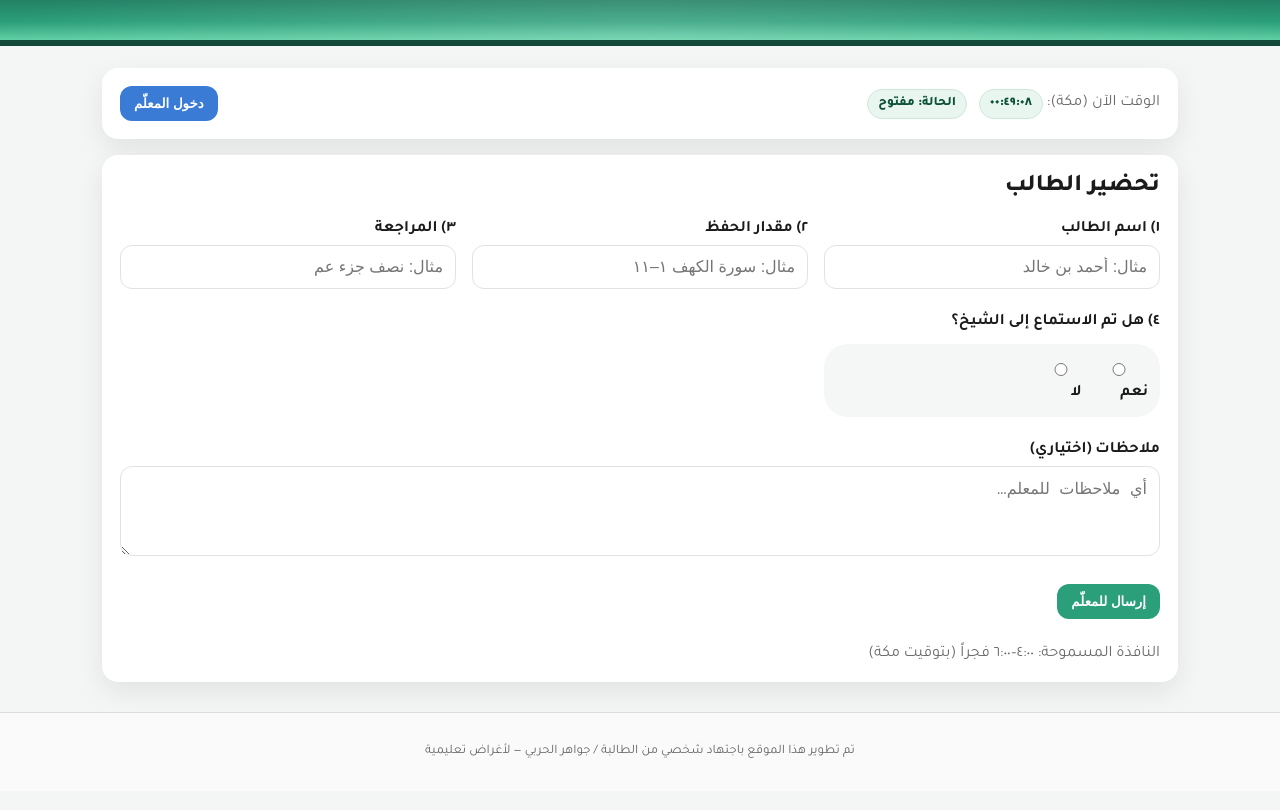
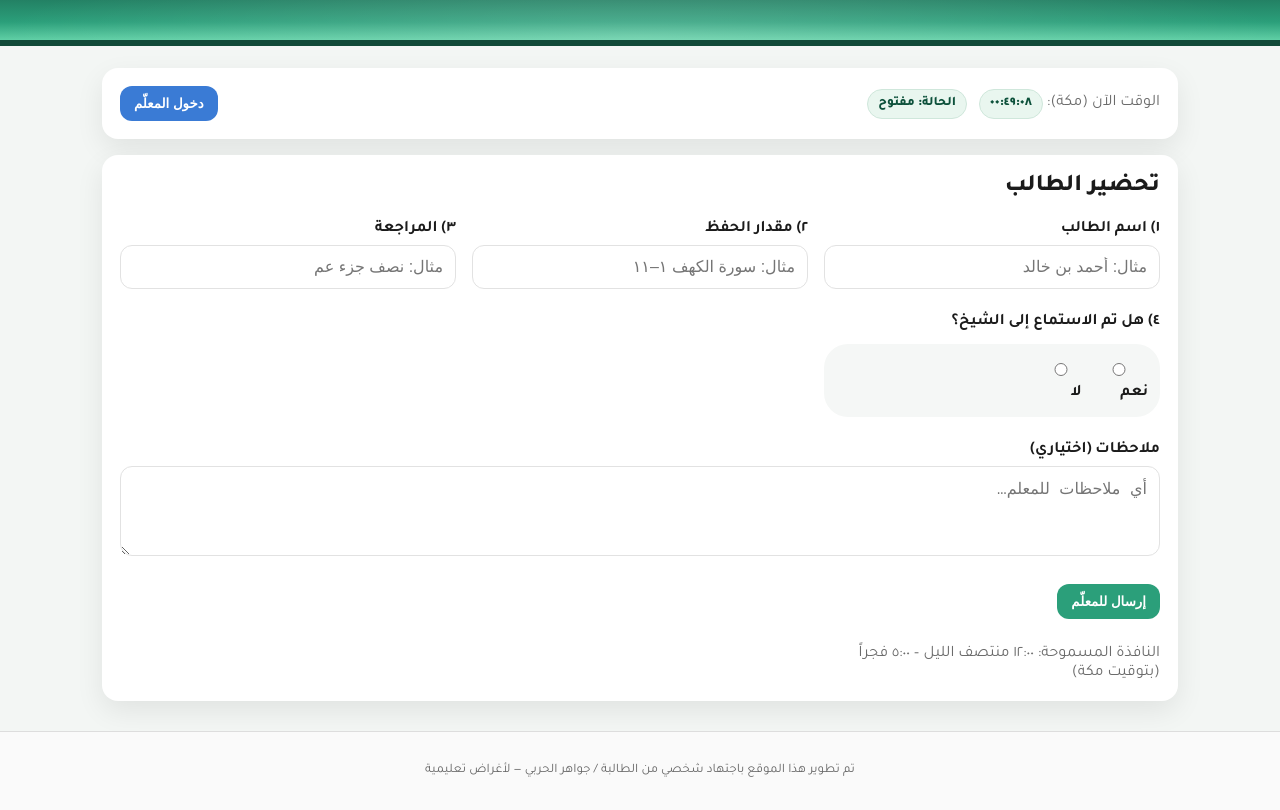
Before and after one commit to gawaher24-max/madina-attendance-app., a plain HTML site: page index.html in a window 1280 px wide. Drawn offline with nearby package versions, Linux system fonts and the light colour scheme.

Commit message:
Update index.html

```diff
--- a/index.html
+++ b/index.html
@@ -65,7 +65,7 @@
         <span id="ok" class="muted" style="color:#23935c;display:none">تم الحفظ بنجاح</span>
         <span id="err" class="muted" style="color:#c0392b;display:none"></span>
       </div>
-      <p class="muted" style="margin:10px 0 0">النافذة المسموحة: ٤:٠٠–٦:٠٠ فجراً (بتوقيت مكة)</p>
+      <p class="muted" style="margin:10px 0 0">النافذة المسموحة: ١٢:٠٠ منتصف الليل – ٥:٠٠ فجراً (بتوقيت مكة)</p>
     </form>
   </section>
 
```
